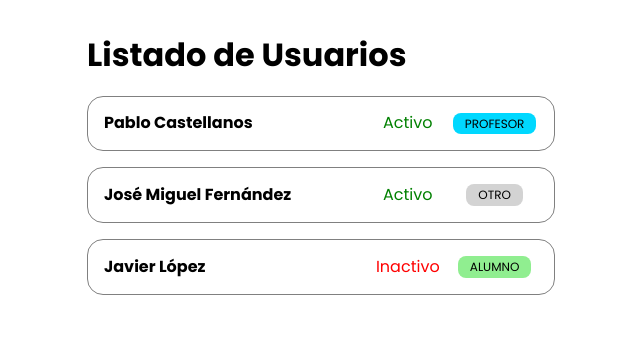
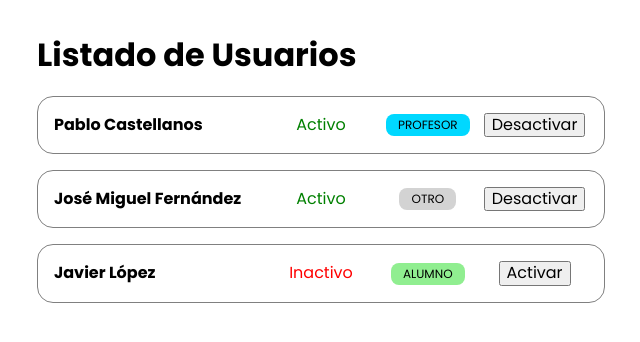
Before and after one commit to jesusaviladev/react-users-list, a React (Vite) app: page / in a window 1280 px wide. Shown: the top 342 px of the page, without its empty margins (319-959 px from the left). Built offline with nearby package versions, Linux system fonts and the light colour scheme.

Commit message:
added state to user row

```diff
--- a/src/components/UserList.module.css
+++ b/src/components/UserList.module.css
@@ -1,5 +1,5 @@
 .list {
-	max-width: 500px;
+	max-width: 600px;
 	margin: 0 auto;
 	padding: 1rem;
 }
--- a/src/components/UserRole.jsx
+++ b/src/components/UserRole.jsx
@@ -1,15 +1,15 @@
 import style from './UserRole.module.css';
 
-const UserRole = ({ role = 'student' }) => {
 /* Creamos objeto diccionario para el nombre del rol y su estilo css */
-
 const ROLE_STYLES = {
 	teacher: ['Profesor', style.teacher],
 	student: ['Alumno', style.student],
 	other: ['Otro', style.other],
 };
 
-	/* Desestructuramos el array del diccionario en función al rol que llega por prop */
+const UserRole = ({ role = 'student' }) => {
+	/* Desestructuramos el array del diccionario en función
+	al rol que llega por prop */
 
 	const [roleName, roleClassName] = ROLE_STYLES[role] || ROLE_STYLES.other;
 
--- a/src/components/UserRow.jsx
+++ b/src/components/UserRow.jsx
@@ -1,18 +1,30 @@
+import { useState } from 'react';
 import UserStatus from './UserStatus.jsx';
 import UserRole from './UserRole.jsx';
 import style from './UserRow.module.css';
 
 const UserRow = ({ name, active, role }) => {
+	const [isActive, setIsActive] = useState(active);
+
 	return (
 		<div className={style.user}>
 			<div className={style.name}>
 				<span>{name}</span>
 			</div>
 			<div className={style.status}>
-				<UserStatus active={active} />
+				<UserStatus active={isActive} />
 			</div>
 			<div className={style.role}>
 				<UserRole role={role} />
+			</div>
+			<div className={style.action}>
+				<button
+					onClick={() => {
+						setIsActive(!isActive);
+					}}
+				>
+					{isActive ? 'Desactivar' : 'Activar'}
+				</button>
 			</div>
 		</div>
 	);
--- a/src/components/UserRow.module.css
+++ b/src/components/UserRow.module.css
@@ -10,15 +10,13 @@
 }
 
 .name {
-	width: 60%;
-}
-
-.name span {
+	width: 40%;
 	font-weight: bold;
 }
 
 .status,
-.role {
+.role,
+.action {
 	width: 20%;
 	display: flex;
 	justify-content: center;
```
Also changed, not shown: 1 other file (tests, documents, lock files or other folders). Lines whose indentation alone changed are shown as unchanged.
